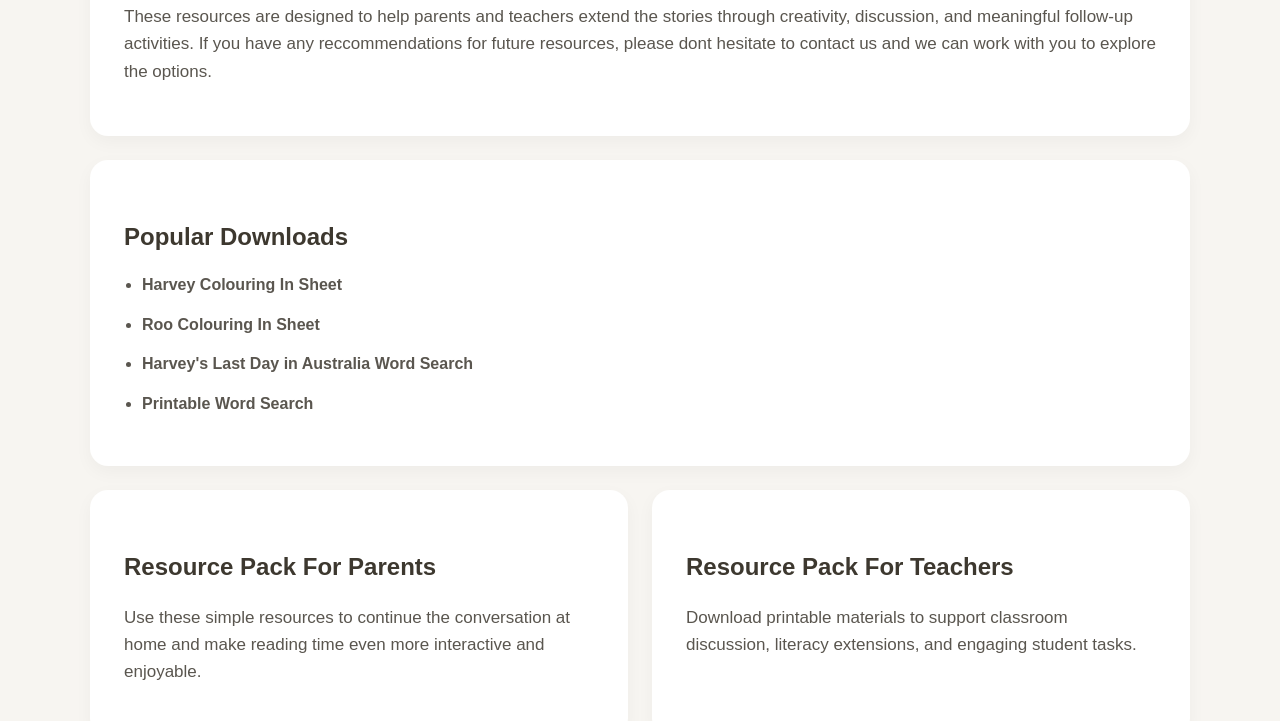
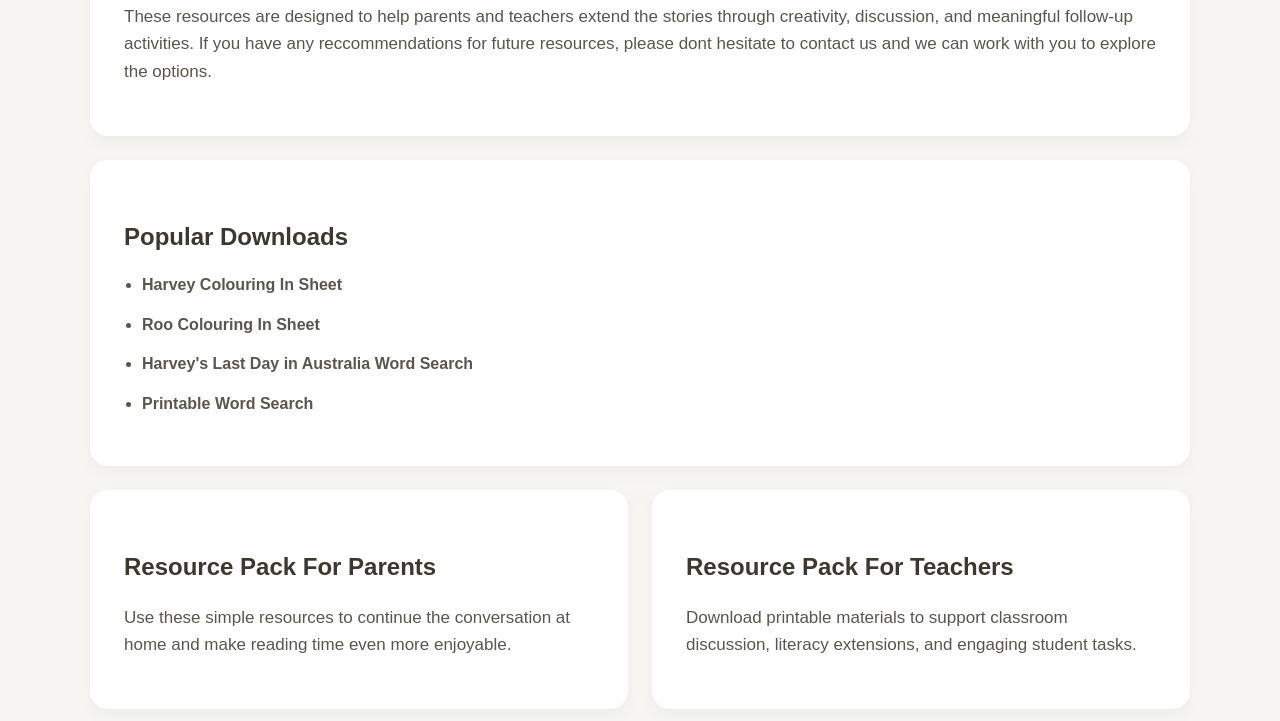
Before and after one commit to docdk/storiesbydavidk.github.io, a plain HTML site: page resources.html in a window 1280 px wide. Shown: the part 229-950 px from the top of the page. Drawn offline with Linux system fonts and the light colour scheme.

Commit message:
Remove 'interactive' from resource description

```diff
--- a/resources.html
+++ b/resources.html
@@ -71,7 +71,7 @@
       <h3>Resource Pack For Parents</h3>
       <p>
         Use these simple resources to continue the conversation at home and make reading
-        time even more interactive and enjoyable.
+        time even more enjoyable.
       </p>
     </div>
 
```
